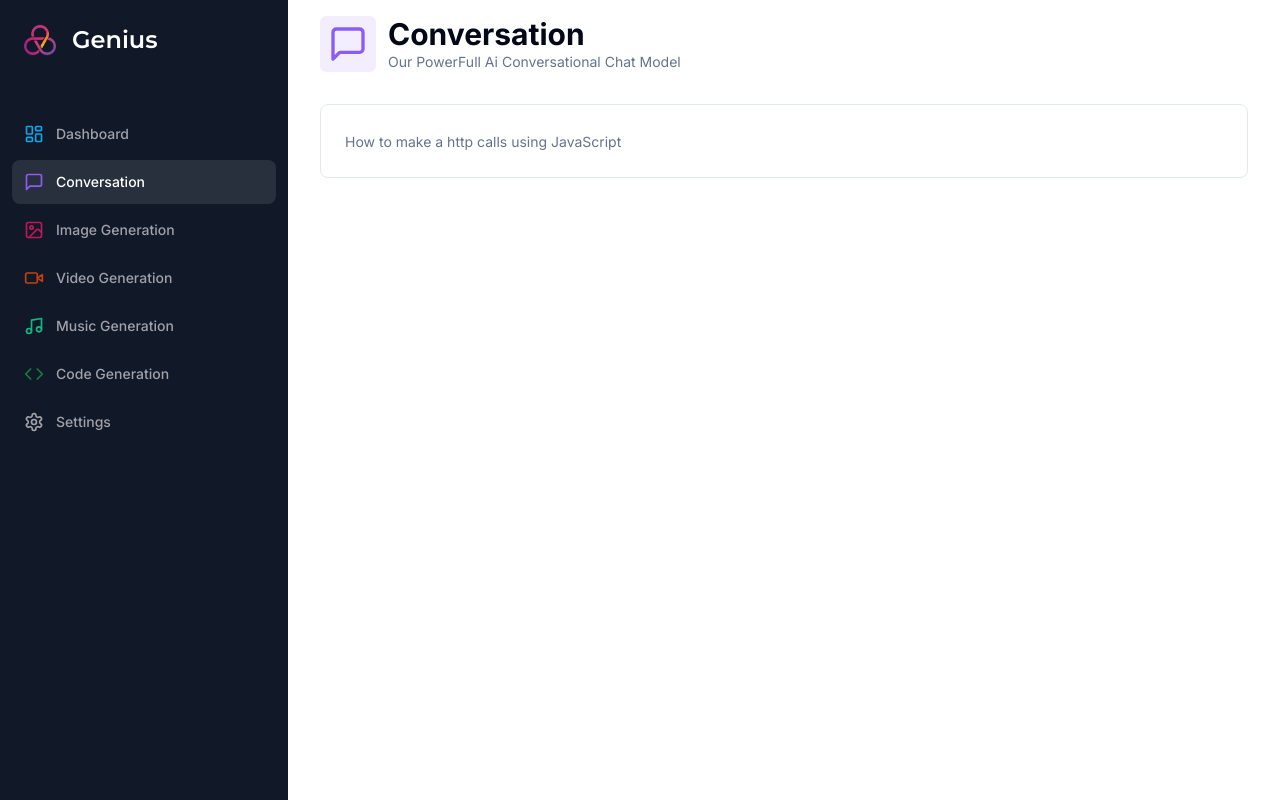
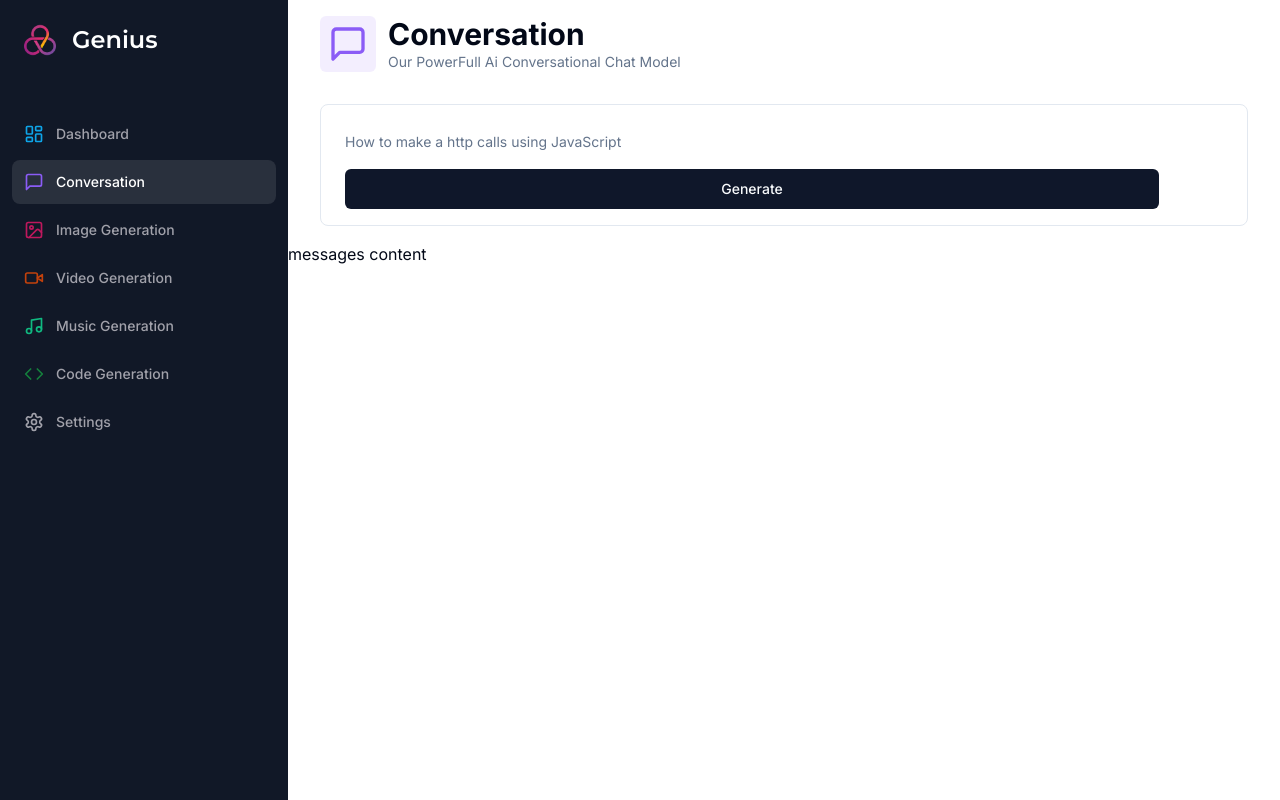
Before and after one commit to BibhabenduMukherjee/Generative-ai-web-nextjs, a Next.js app: page /conversation in a window 1280 px wide. Built offline with nearby package versions, Linux system fonts and the light colour scheme.

Commit message:
conversation page design 1

```diff
--- a/app/(dashboard)/(routes)/conversation/page.tsx
+++ b/app/(dashboard)/(routes)/conversation/page.tsx
@@ -8,6 +8,7 @@ import { Form, FormControl, FormField, FormItem } from '@/components/ui/form'
 import {zodResolver} from "@hookform/resolvers/zod"
 import { formSchema } from './constants'
 import { Input } from '@/components/ui/input'
+import { Button } from '@/components/ui/button'
 function ConversationPage() {
   const form = useForm<z.infer<typeof formSchema>>({
     resolver : zodResolver(formSchema),
@@ -44,8 +45,13 @@ function ConversationPage() {
               </FormControl>
               </FormItem>
             )}/>
+             <Button disabled = {isLoading} className= 'col-span-12 lg:col-span-2'>Generate</Button>
           </form>
          </Form>
+
+        </div>
+        <div className = 'space-y-4 mt-4 '>
+          messages content
         </div>
     </div>
   )
```
Also changed, not shown: 2 other files (tests, documents, lock files or other folders).
